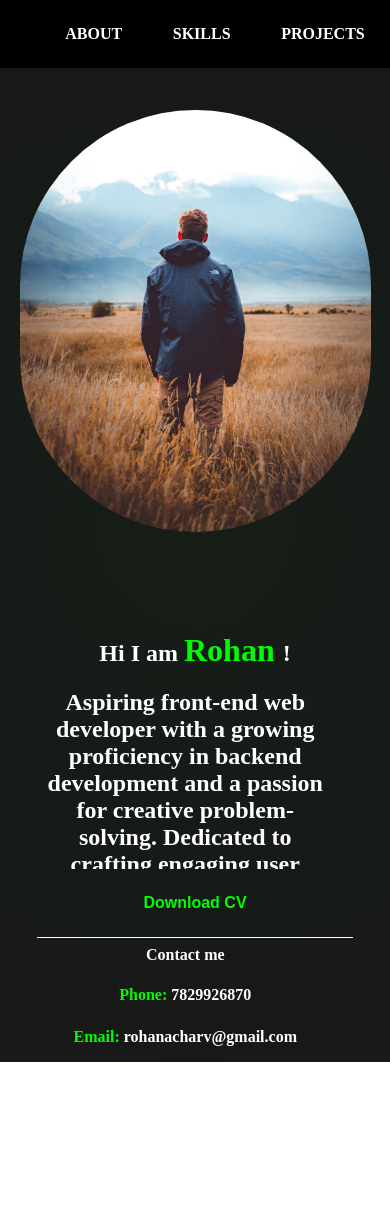
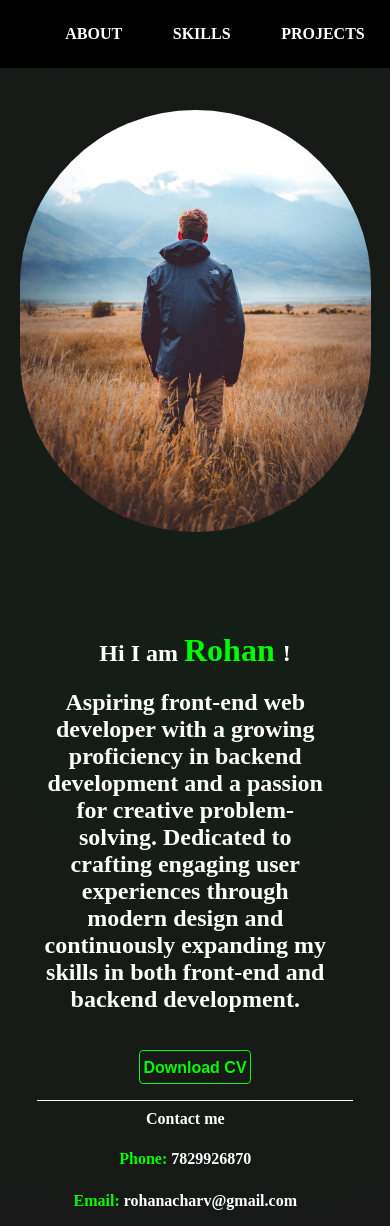
Before and after one commit to RohanAcharV/myportfolio, a React (Create React App) app: page / in a window 390 px wide. Before the commit the page ends 1062 px from the top, so only its background shows below. Built offline with nearby package versions, Linux system fonts and the light colour scheme; the HTML template or start-up script is replaced by a standard one.

Commit message:
css changed

```diff
--- a/public/index.html
+++ b/public/index.html
@@ -13,7 +13,7 @@
 
     <link rel="manifest" href="%PUBLIC_URL%/manifest.json" />
 
-    <title>React App</title>
+    <title>RAV portfolio</title>
   </head>
   <body>
     <noscript>You need to enable JavaScript to run this app.</noscript>
--- a/src/App.css
+++ b/src/App.css
@@ -53,7 +53,7 @@
 
 #about #info{
   display: flex;
-  height: 60vh;
+  min-height: 60vh;
   /* border: 1px solid black; */
 }
 
@@ -87,7 +87,8 @@
 
 #resume{
   margin: 6vh 0;
-  width: 40vw;
+  width: auto;
+  padding: 1vh 1vw;
   border: none;
   background: none;
   color:#03fc03;
@@ -95,6 +96,8 @@
   font-size: 1rem;
   cursor: pointer;
   font-weight: bolder;
+  border: 1px solid #03fc03;
+  border-radius: 1vw;
 }
 
 #resume:hover{
@@ -161,8 +164,6 @@ footer #contact h3 span{
     #info {
       display: flex;
       flex-direction: column;
-      min-height: 90vh;
-      overflow-y: auto;
     }
     #info #image {
       min-height: 50vh;
```
